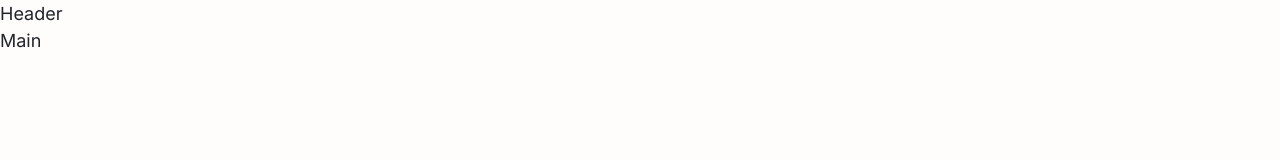
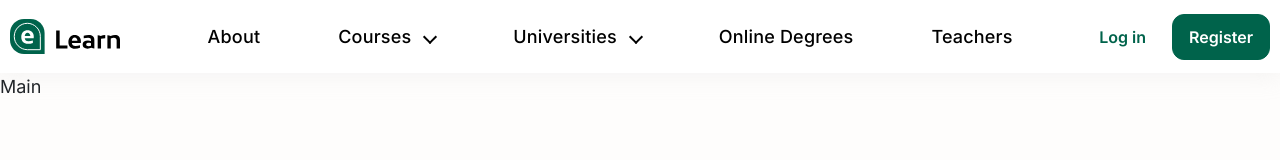
Before and after one commit to tanykos/e-learn, a website built with Vite: page index.html in a window 1280 px wide. Built offline with nearby package versions, Linux system fonts and the light colour scheme.

Commit message:
feat: add Header

```diff
--- a/index.html
+++ b/index.html
@@ -14,7 +14,65 @@
     <meta name="theme-color" content="#ffffff">
   </head>
   <body>
-    <header>Header</header>
+    <header class="header py-1">
+      <div class="container px-xl-0">
+        <nav class="navbar navbar-expand-xl justify-content-between align-items-center">
+          <a class="navbar-brand" href="#">
+            <img width="110" height="35" src="src/assets/icons/logo.svg" alt="logo" />
+          </a>
+
+          <button class="navbar-toggler" type="button" data-bs-toggle="offcanvas" data-bs-target="#offcanvasNavbar"
+            aria-controls="offcanvasNavbar">
+            <span class="navbar-toggler-icon"></span>
+          </button>
+
+          <div class="offcanvas offcanvas-end" tabindex="-1" id="offcanvasNavbar" aria-labelledby="offcanvasNavbarLabel">
+            <div class="offcanvas-header">
+              <button type="button" class="btn-close" data-bs-dismiss="offcanvas" aria-label="Close"></button>
+            </div>
+            <div class="offcanvas-body">
+              <ul class="navbar-nav mb-2 mb-lg-0 d-flex align-items-lg-center flex-grow-1 justify-content-lg-center gap-6">
+                <li class="nav-item">
+                  <a class="nav-link" href="#">About</a>
+                </li>
+                <li class="nav-item dropdown">
+                  <a class="nav-link dropdown-toggle dropdown-custom" href="#" role="button" data-bs-toggle="dropdown"
+                    aria-expanded="false">
+                    Courses
+                  </a>
+                  <ul class="dropdown-menu">
+                    <li><a class="dropdown-item" href="#">Course 1</a></li>
+                    <li><a class="dropdown-item" href="#">Course 2</a></li>
+                  </ul>
+                </li>
+                <li class="nav-item dropdown">
+                  <a class="nav-link dropdown-toggle dropdown-custom" href="#" role="button" data-bs-toggle="dropdown"
+                    aria-expanded="false">
+                    Universities
+                  </a>
+                  <ul class="dropdown-menu">
+                    <li><a class="dropdown-item" href="#">University 1</a></li>
+                    <li><a class="dropdown-item" href="#">University 2</a></li>
+                  </ul>
+                </li>
+                <li class="nav-item">
+                  <a class="nav-link" href="#">Online Degrees</a>
+                </li>
+                <li class="nav-item">
+                  <a class="nav-link" href="#">Teachers</a>
+                </li>
+              </ul>
+
+              <div class="d-flex gap-2 mt-4 mt-xl-0 justify-content-center">
+                <button class="btn btn-link btn-sm btn-sm-custom" type="button">Log in</button>
+                <button class="btn btn-primary btn-sm btn-sm-custom" type="button">Register</button>
+              </div>
+            </div>
+          </div>
+        </nav>
+      </div>
+    </header>
+
     <main>Main</main>
     <script type="module" src="/src/js/main.js"></script>
   </body>
--- a/package.json
+++ b/package.json
@@ -25,6 +25,7 @@
     "eslint-config-prettier": "^10.1.5",
     "eslint-plugin-prettier": "^5.5.1",
     "gh-pages": "^6.3.0",
+    "globals": "^16.3.0",
     "prettier": "^3.6.2",
     "sass": "^1.89.2",
     "vite": "^7.0.5"
--- a/src/js/main.js
+++ b/src/js/main.js
@@ -1,4 +1,5 @@
 import '../scss/style.scss';
+import 'bootstrap';
 
 document.addEventListener('DOMContentLoaded', () => {
   console.log('DOMContent Loaded!');
--- /dev/null
+++ b/src/scss/components/_buttons.scss
@@ -0,0 +1,32 @@
+@use "../utils/variables" as *;
+
+.btn-sm-custom {
+  --bs-btn-font-size: 16px;
+  --bs-btn-line-height: normal;
+  --bs-btn-border-radius: 12px;
+  --bs-btn-font-weight: 600;
+  --bs-btn-padding-y: 12px;
+  --bs-btn-padding-x: 16px;
+}
+
+.btn-primary {
+  --bs-btn-hover-bg: var(--bs-primary);
+  --bs-btn-hover-border-color: var(--bs-primary);
+  --bs-btn-hover-opacity: 1;
+  --bs-btn-active-bg: var(--bs-primary);
+  --bs-btn-active-border-color: var(--bs-primary);
+}
+
+.btn:hover:not(:disabled):not(.disabled) {
+  box-shadow: $btn-hover-box-shadow;
+}
+
+.btn-link {
+  text-decoration: none;
+
+  &:hover,
+  &:focus,
+  &:active {
+    text-decoration: none;
+  }
+}
--- /dev/null
+++ b/src/scss/components/_navbar.scss
@@ -0,0 +1,30 @@
+.header {
+  background: #FFF;
+  box-shadow: 0px 4px 20px 0px rgba(217, 217, 217, 0.25);
+}
+
+.navbar {
+  --bs-navbar-color: rgba(0, 0, 0, 1);
+  --bs-navbar-hover-color: rgba(0, 0, 0, 0.7);
+  --bs-navbar-active-color: rgba(0, 0, 0, 1);
+  letter-spacing: 0.18px;
+}
+
+.dropdown-custom.dropdown-toggle::after {
+  content: "";
+  display: inline-block;
+  width: 10px;
+  height: 10px;
+  border: none;
+  border-right: 2px solid currentColor;
+  border-bottom: 2px solid currentColor;
+  transform: rotate(45deg);
+  margin-left: 0.5em;
+  margin-bottom: 3px;
+  vertical-align: middle;
+  transition: transform 0.2s ease;
+}
+
+.dropdown-custom.dropdown-toggle[aria-expanded="true"]::after {
+  transform: rotate(225deg);
+}
--- a/src/scss/style.scss
+++ b/src/scss/style.scss
@@ -1,8 +1,12 @@
 @use "./utils/reset";
+@use "./utils/variables" as *;
 @use './utils/bootstrap-custom';
-@use "./utils/variables" as *;
+@use 'bootstrap/scss/bootstrap';
 
 @use "./base/font-face";
+
+@use './components/buttons';
+@use './components/navbar';
 
 html {
   font-size: 18px;
--- a/src/scss/utils/_bootstrap-custom.scss
+++ b/src/scss/utils/_bootstrap-custom.scss
@@ -1,6 +1,32 @@
 @use 'bootstrap/scss/functions';
+
+$container-max-widths: (
+  sm: 540px,
+  md: 720px,
+  lg: 1080px,
+  xl: 1260px,
+  xxl: 1440px,
+);
+
+$spacers: (
+  0: 0,
+  1: 0.25rem,
+  2: 0.5rem,
+  3: 1rem,
+  4: 1.5rem,
+  5: 3rem,
+  6: 3.333rem
+);
+
+$btn-border-radius: 12px;
+$nav-link-font-weight: 500;
+
 @use "bootstrap/scss/bootstrap" with (
   $primary: #00634B,
   $font-family-base: 'Inter',
   $body-bg: #FEFDFC,
+  $container-max-widths: $container-max-widths,
+  $spacers: $spacers,
+  $btn-border-radius: $btn-border-radius,
+  $nav-link-font-weight: $nav-link-font-weight,
 );
--- a/src/scss/utils/_variables.scss
+++ b/src/scss/utils/_variables.scss
@@ -6,3 +6,5 @@ $color-text-secondary: #4E4E4E;
 $color-text-muted: #646464;
 
 $font-main: "Inter", sans-serif;
+
+$btn-hover-box-shadow: 0px 4px 30px 0px rgba(32, 32, 32, 0.25);
--- a/vite.config.js
+++ b/vite.config.js
@@ -27,5 +27,5 @@ export default defineConfig({
       },
    },
   },
-  base: "/tanykos/e-learn/"
+  base: "/e-learn/"
 })
```
Also changed, not shown: eslint.config.js (+9 -4 lines), 1 other file.
